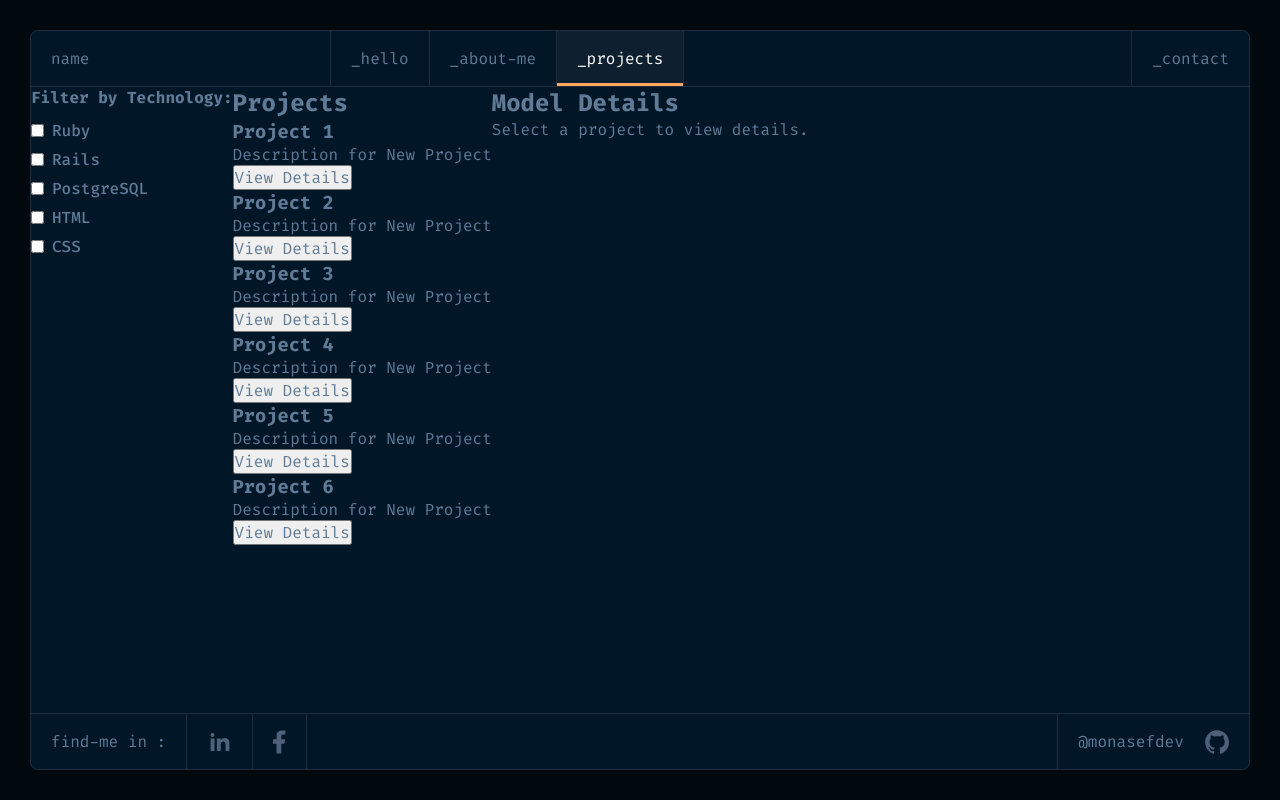
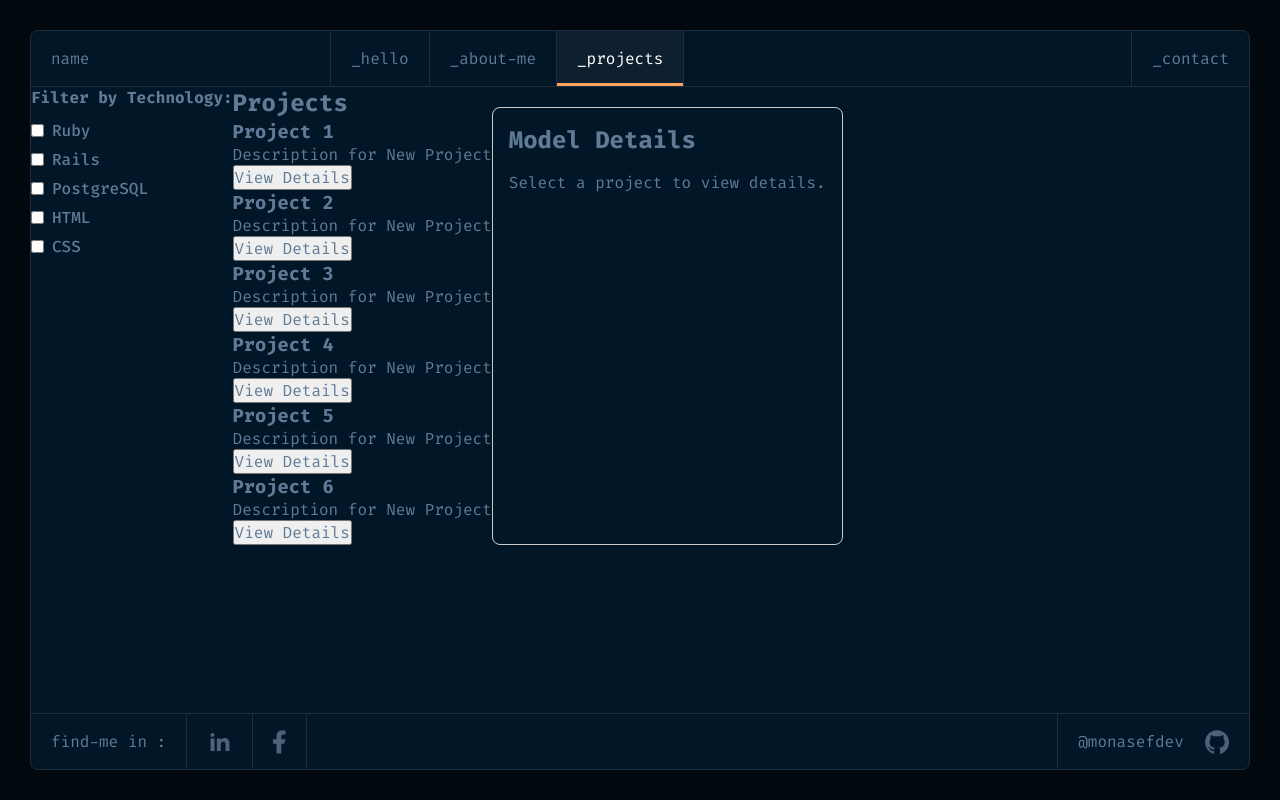
Before and after one commit to MonasefDev/My-portfolio, a React (Vite) app: page /projects in a window 1280 px wide. Built offline with nearby package versions, Linux system fonts and the light colour scheme.

Commit message:
Styled the heading, subheading, paragraphs, and links for a more structured and visually appealing display of project details

```diff
--- a/src/features/projects/ModelDetails.jsx
+++ b/src/features/projects/ModelDetails.jsx
@@ -1,29 +1,69 @@
 import React from "react";
+import styled from "styled-components";
+
+const DetailsContainer = styled.div`
+  margin-top: 2rem;
+  padding: 1.6rem;
+  border: 1px solid #ccc;
+  border-radius: .8rem;
+  box-shadow: 0 4px 8px rgba(0, 0, 0, 0.1);
+
+
+  .details-heading {
+    margin-bottom: 1.6rem;
+  }
+
+  .details-subheading {
+    margin-bottom: .8rem;
+  }
+
+  .details-paragraph {
+    margin-bottom: 1.2rem;
+  }
+
+  .details-link {
+    color: #3498db;
+    text-decoration: none;
+    margin-right: 1rem;
+    &:hover {
+      text-decoration: underline;
+    }
+  }
+
+`;
 
 function ModelDetails({ selectedProject }) {
   return (
-    <div>
-      <h2>Model Details</h2>
+    <DetailsContainer>
+      <h2 className="details-heading">Model Details</h2>
       {selectedProject ? (
         <div>
-          <h3>{selectedProject.title}</h3>
-          <p>Description: {selectedProject.description}</p>
-          <p>Details: {selectedProject.details}</p>
-          <p>Technologies: {selectedProject.technologies.join(", ")}</p>
-          <p>Features: {selectedProject.features.join(", ")}</p>
-          {/* Add more details as needed */}
-          <a href={selectedProject.github_link} target="_blank" rel="noopener noreferrer">
+          <h3 className="details-subheading">{selectedProject.title}</h3>
+          <p className="details-paragraph">Description: {selectedProject.description}</p>
+          <p className="details-paragraph">Details: {selectedProject.details}</p>
+          <p className="details-paragraph">Technologies: {selectedProject.technologies.join(", ")}</p>
+          <p className="details-paragraph">Features: {selectedProject.features.join(", ")}</p>
+          <a
+            className="details-link"
+            href={selectedProject.github_link}
+            target="_blank"
+            rel="noopener noreferrer"
+          >
             View on GitHub
           </a>
-          <br />
-          <a href={selectedProject.live_link} target="_blank" rel="noopener noreferrer">
+          <a
+            className="details-link"
+            href={selectedProject.live_link}
+            target="_blank"
+            rel="noopener noreferrer"
+          >
             Live Demo
           </a>
         </div>
       ) : (
-        <p>Select a project to view details.</p>
+        <p className="details-paragraph">Select a project to view details.</p>
       )}
-    </div>
+    </DetailsContainer>
   );
 }
 
```
